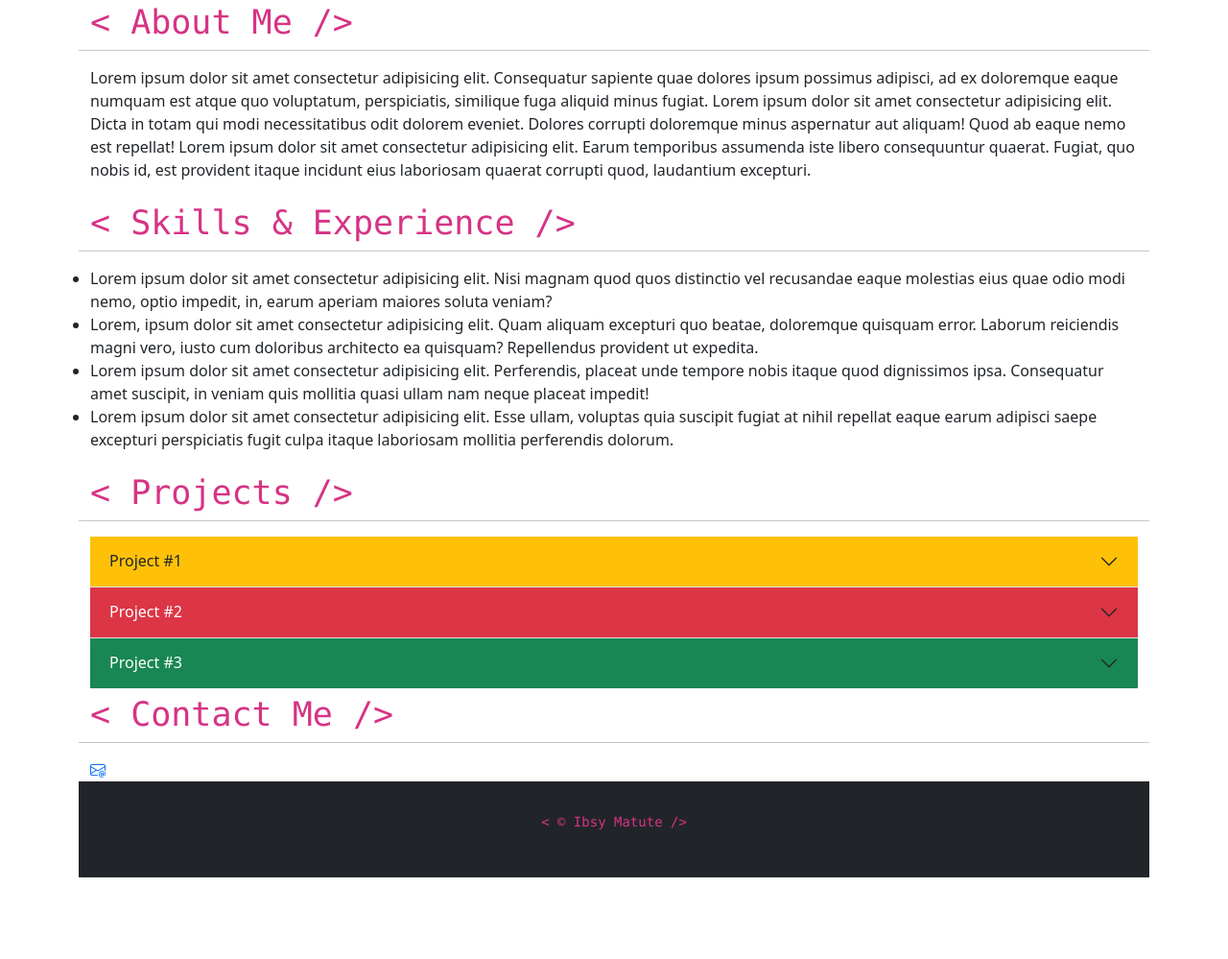
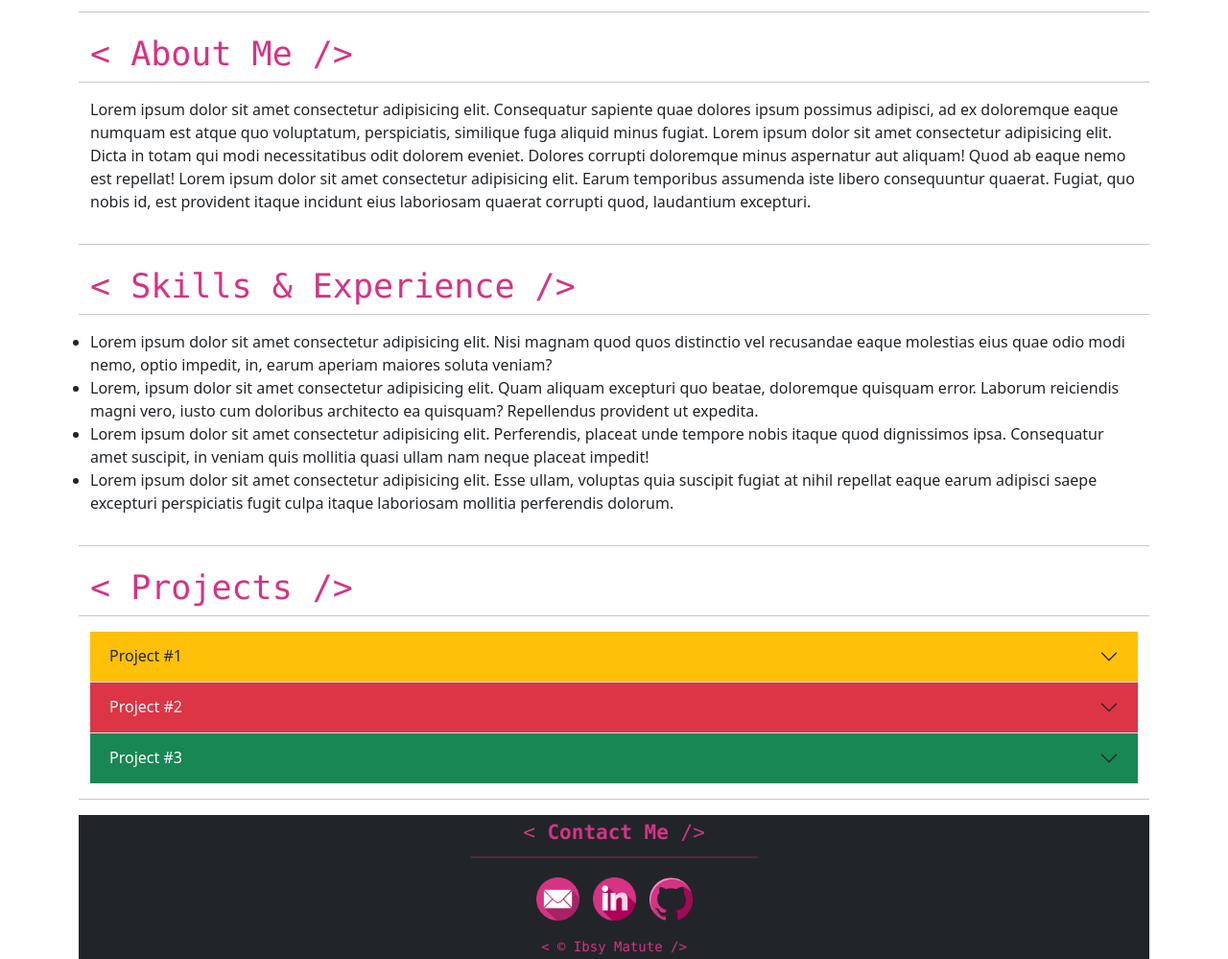
Before and after one commit to ibsy000/html_portfolio, a plain HTML site: page index.html in a window 1280 px wide. Shown: the part 592-1591 px from the top of the page at 96% size. Before the commit the page ends 1506 px from the top, so only its background shows below. Drawn offline with nearby package versions, Linux system fonts and the light colour scheme.

Commit message:
added the contact me section to the footer and added icon links for email, linkedin, and github

```diff
--- a/index.html
+++ b/index.html
@@ -27,7 +27,7 @@
                     </button>
                     <div class="collapse navbar-collapse justify-content-center" id="navbarNavAltMarkup">
                         <div class="navbar-nav">
-                            <a class="nav-link active" href="#top">Home</a>
+                            <a class="nav-link" href="#top">Home</a>
                             <a class="nav-link" href="#about-me">About</a>
                             <a class="nav-link" href="#skills-experience">Skills & Experience</a>
                             <a class="nav-link" href="#projects">Projects</a>
@@ -46,8 +46,9 @@
 
 
             <!------------------------ About Me ------------------------------->
+            <hr id="about-me">
             <div class="container">
-                <div class="row" id="about-me">
+                <div class="row">
                     <h1><code>< About Me /></code></h1>
                     <hr>
                     <p>Lorem ipsum dolor sit amet consectetur adipisicing elit.
@@ -67,8 +68,9 @@
 
 
             <!------------------ Skills & Experience -------------------------->
+            <hr id="skills-experience">
             <div class="container">
-                <div class="row" id="skills-experience">
+                <div class="row">
                     <h1><code>< Skills & Experience /></code></h1>
                     <hr>
                     <ul>
@@ -94,8 +96,9 @@
 
 
             <!--------------------------- Projects ---------------------------->
+            <hr id="projects">
             <div class="container">
-                <div class="row" id="projects">
+                <div class="row">
                     <h1><code>< Projects /></code></h1>
                     <hr>
 
@@ -244,28 +247,37 @@
                 </div>
             </div>
 
+            <hr>
 
-            <!------------------------ Contact -------------------------------->
-            <div class="container">
-                <div class="row" id="contact">
-                    <h1><code>< Contact Me /></code></h1>
-                    <hr>
-                </div>
-                <div class="row">
-                    <a class="email-button" href="mailto:ibsy00@gmail.com">
-                        <i class="bi bi-envelope-at" id="email-button"></i>
-                    </a>
-                    <!-- <button type="button" class="btn btn-primary">
-                    </button> -->
-                </div>
-            </div>
+            <!------------------------ Footer & Contact ----------------------->
+            <div class="container" id="contact">
 
+                <div class="row bg-dark justify-content-center align-items-center" id="footer">
 
-            <!------------------------ Footer -------------------------------->
-            <div class="container">
-                <div class="row bg-dark text-white" id="footer">
-                    <p class="d-inline-flex justify-content-center
-                        align-items-center"><code>< &copy Ibsy Matute /></code></p>
+                    <!--------------------- Contact Me ------------------------>
+                    <div class="d-flex justify-content-center align-items-center">
+                        <h4><code>< <b>Contact Me</b> /></code></h4>
+                    </div>
+                    <hr id="contact-hr">
+
+                    <!---------------------- Social Icons --------------------->
+                    <div class="d-flex justify-content-center align-items-center">
+                        <a class="email" href="mailto:ibsy00@gmail.com">
+                            <img src="/images/email (1).png" alt="email" id="email-button">
+                        </a>
+                        <a class="linkedin" href="https://www.linkedin.com/in/ibsy-matute/">
+                            <img src="/images/linkedin (1).png" alt="linkedin" id="linkedin-button">
+                        </a>
+                        <a class="github" href="https://github.com/ibsy000">
+                            <img src="/images/github (1).png" alt="github" id="github-button">
+                        </a>
+                    </div>
+
+                    <!----------------------- Copyright ----------------------->
+                    <div class="d-flex justify-content-center align-items-center">
+                        <p class="m-0"><code>< &copy Ibsy Matute /></code></p>
+                    </div>
+
                 </div>
             </div>
 
--- a/main.css
+++ b/main.css
@@ -7,10 +7,18 @@
 }
 
 #footer {
-    height: 100px;
+    height: 150px;
 }
 
-#email-button {
-    height: 24px;
-    width: 30px;
+#email-button, #linkedin-button, #github-button{
+    height: 45px;
+    width: 45px;
+    margin-right: 7px;
+    margin-left: 7px;
+    margin-bottom: 10px;
 }
+
+#contact-hr {
+    border: 1px solid #D63384;
+    width: 300px;
+}
```
Also changed, not shown: images/email (1).png (added), images/github (1).png (added), images/github (2).png (added), images/github (3).png (added), images/github (4).png (added), images/linkedin (1).png (added).
